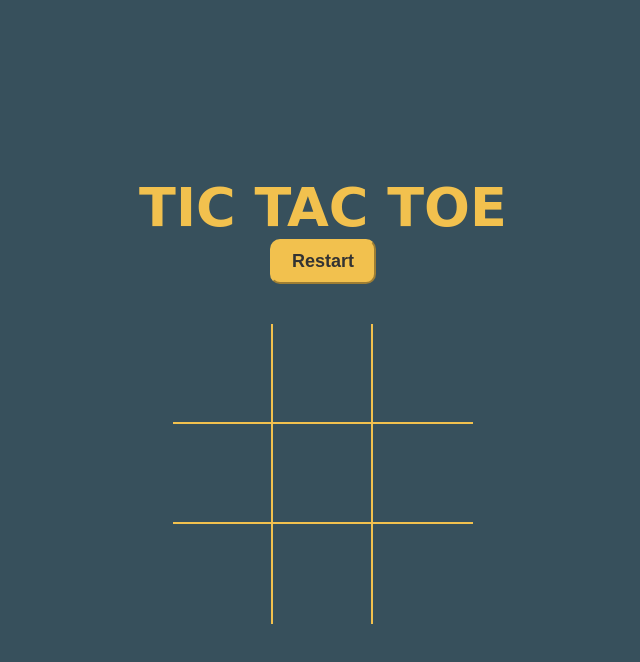
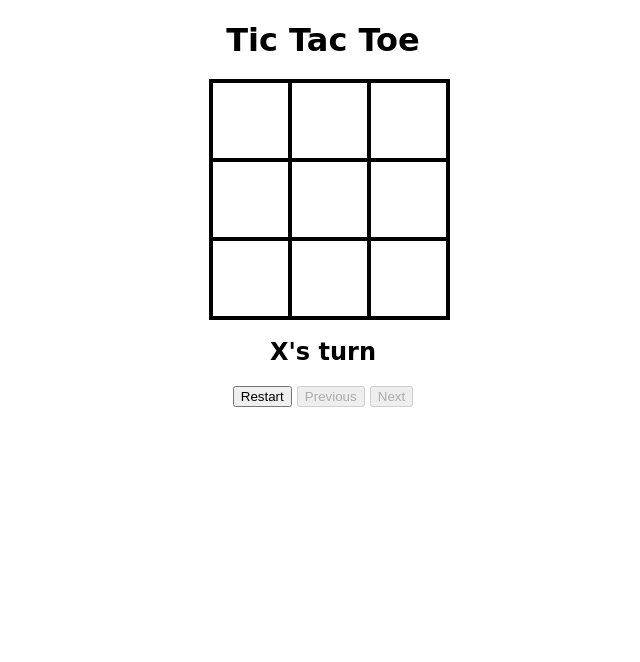
Before and after one commit to codewithichi/Tic-Tac-Toe, a plain HTML site: page index.html in a window 1280 px wide. Shown: the whole page, without its empty margins (317-957 px from the left). Drawn offline with Linux system fonts and the light colour scheme; a web font is replaced by a local one.

Commit message:
Made Tic Tac Toe Game

```diff
--- a/index.html
+++ b/index.html
@@ -4,30 +4,29 @@
     <meta charset="UTF-8">
     <meta http-equiv="X-UA-Compatible" content="IE=edge">
     <meta name="viewport" content="width=device-width, initial-scale=1.0">
-    <title>Tic Tac Toe</title>
+    <title>Document</title>
     <link rel="stylesheet" href="style.css">
-    <link rel="preconnect" href="https://fonts.googleapis.com">
-    <link rel="preconnect" href="https://fonts.gstatic.com" crossorigin="">
-    <link href="https://fonts.googleapis.com/css2?family=Finger+Paint&display=swap" rel="stylesheet">
 </head>
 <body>
-    <div class="container">
-        <h1 id="playerText">Tic Tac Toe</h1>
+    <div id="gameContainer">
+        <h1>Tic Tac Toe</h1>
+        <div id="cellContainer">
+            <div cellIndex="0" class="cell"></div>
+            <div cellIndex="1" class="cell"></div>
+            <div cellIndex="2" class="cell"></div>
+            <div cellIndex="3" class="cell"></div>
+            <div cellIndex="4" class="cell"></div>
+            <div cellIndex="5" class="cell"></div>
+            <div cellIndex="6" class="cell"></div>
+            <div cellIndex="7" class="cell"></div>
+            <div cellIndex="8" class="cell"></div>
+        </div>
+        <h2 id="statusText"></h2>
         <button id="restartBtn">Restart</button>
+        <button id="previousBtn" disabled>Previous</button>
+        <button id="nextBtn" disabled>Next</button>
 
-        <div id="gameboard">
-            <div class="box" id="0"></div>
-            <div class="box" id="1"></div>
-            <div class="box" id="2"></div>
-            <div class="box" id="3"></div>
-            <div class="box" id="4"></div>
-            <div class="box" id="5"></div>
-            <div class="box" id="6"></div>
-            <div class="box" id="7"></div>
-            <div class="box" id="8"></div>
-        </div>
     </div>
-
-    <script src="/index.js"></script>
+    <script src="index.js"></script>
 </body>
 </html>
--- a/index.js
+++ b/index.js
@@ -1,72 +1,152 @@
-let playerText = document.getElementById('playerText')
-let restartBtn = document.getElementById('restartBtn')
-let boxes = Array.from(document.getElementsByClassName('box'))
+const cells = document.querySelectorAll(".cell");
+const statusText = document.querySelector("#statusText");
+const restartBtn = document.querySelector("#restartBtn");
+const previousBtn = document.querySelector("#previousBtn");
+const nextBtn = document.querySelector("#nextBtn");
+const winConditions = [
+    [0, 1, 2],
+    [3, 4, 5],
+    [6, 7, 8],
+    [0, 3, 6],
+    [1, 4, 7],
+    [2, 5, 8],
+    [0, 4, 8],
+    [2, 4, 6]
+];
+let options = ["", "", "", "", "", "", "", "", ""];
+let currentPlayer = "X";
+let running = false;
+let moveHistory = [];
+let currentMoveIndex = -1;
 
-let winnerIndicator = getComputedStyle(document.body).getPropertyValue('--winning-blocks')
+initializeGame();
 
-const O_TEXT = "O"
-const X_TEXT = "X"
-let currentPlayer = X_TEXT
-let spaces = Array(9).fill(null)
-
-const startGame = () => {
-    boxes.forEach(box => box.addEventListener('click', boxClicked))
+function initializeGame() {
+    cells.forEach(cell => cell.addEventListener("click", cellClicked));
+    restartBtn.addEventListener("click", restartGame);
+    previousBtn.addEventListener("click", showPreviousMove);
+    nextBtn.addEventListener("click", showNextMove);
+    statusText.textContent = `${currentPlayer}'s turn`;
+    running = true;
+    resetMoveHistory();
+    updateMoveHistory();
 }
 
-function boxClicked(e) {
-    const id = e.target.id
+function cellClicked() {
+    const cellIndex = this.getAttribute("cellIndex");
 
-    if(!spaces[id]){
-        spaces[id] = currentPlayer
-        e.target.innerText = currentPlayer
+    if (options[cellIndex] !== "" || !running) {
+        return;
+    }
 
-        if(playerHasWon() !==false){
-            playerText.innerHTML = `${currentPlayer} has won!`
-            let winning_blocks = playerHasWon()
+    updateCell(this, cellIndex);
+    checkWinner();
+    updateMoveHistory();
+}
 
-            winning_blocks.map( box => boxes[box].style.backgroundColor=winnerIndicator)
-            return
+function updateCell(cell, index) {
+    options[index] = currentPlayer;
+    cell.textContent = currentPlayer;
+}
+
+function changePlayer() {
+    currentPlayer = currentPlayer === "X" ? "O" : "X";
+    statusText.textContent = `${currentPlayer}'s turn`;
+}
+
+function checkWinner() {
+    let roundWon = false;
+
+    for (let i = 0; i < winConditions.length; i++) {
+        const condition = winConditions[i];
+        const cellA = options[condition[0]];
+        const cellB = options[condition[1]];
+        const cellC = options[condition[2]];
+
+        if (cellA === "" || cellB === "" || cellC === "") {
+            continue;
         }
+        if (cellA === cellB && cellB === cellC) {
+            roundWon = true;
+            break;
+        }
+    }
 
-        currentPlayer = currentPlayer == X_TEXT ? O_TEXT : X_TEXT
+    if (roundWon) {
+        statusText.textContent = `${currentPlayer} wins!`;
+        running = false;
+    } else if (!options.includes("")) {
+        statusText.textContent = `Draw!`;
+        running = false;
+    } else {
+        changePlayer();
     }
 }
 
-const winningCombos = [
-    [0,1,2],
-    [3,4,5],
-    [6,7,8],
-    [0,3,6],
-    [1,4,7],
-    [2,5,8],
-    [0,4,8],
-    [2,4,6]
-]
-
-function playerHasWon() {
-    for (const condition of winningCombos) {
-        let [a, b, c] = condition
-
-        if(spaces[a] && (spaces[a] == spaces[b] && spaces[a] == spaces[c])) {
-            return [a,b,c]
-        }
-    }
-    return false
+function restartGame() {
+    currentPlayer = "X";
+    options = ["", "", "", "", "", "", "", "", ""];
+    statusText.textContent = `${currentPlayer}'s turn`;
+    cells.forEach(cell => (cell.textContent = ""));
+    running = true;
+    resetMoveHistory();
+    updateMoveHistory();
 }
 
-restartBtn.addEventListener('click', restart)
-
-function restart() {
-    spaces.fill(null)
-
-    boxes.forEach( box => {
-        box.innerText = ''
-        box.style.backgroundColor=''
-    })
-
-    playerText.innerHTML = 'Tic Tac Toe'
-
-    currentPlayer = X_TEXT
+function resetMoveHistory() {
+    moveHistory = [];
+    currentMoveIndex = -1;
+    previousBtn.disabled = true;
+    nextBtn.disabled = true;
 }
 
-startGame()
+function updateMoveHistory() {
+    const move = [...options];
+    moveHistory.push(move);
+    currentMoveIndex = moveHistory.length - 1;
+
+    if (moveHistory.length > 1) {
+        previousBtn.disabled = false;
+    }
+
+    if (currentMoveIndex < moveHistory.length - 1) {
+        nextBtn.disabled = false;
+    }
+}
+
+function showPreviousMove() {
+    if (currentMoveIndex > 0) {
+        currentMoveIndex--;
+        const previousMove = moveHistory[currentMoveIndex];
+        updateBoard(previousMove);
+    }
+
+    if (currentMoveIndex === 0) {
+        previousBtn.disabled = true;
+    }
+
+    nextBtn.disabled = false;
+}
+
+function showNextMove() {
+    if (currentMoveIndex < moveHistory.length - 1) {
+        currentMoveIndex++;
+        const nextMove = moveHistory[currentMoveIndex];
+        updateBoard(nextMove);
+    }
+
+    if (currentMoveIndex === moveHistory.length - 1) {
+        nextBtn.disabled = true;
+    }
+
+    previousBtn.disabled = false;
+}
+
+function updateBoard(move) {
+    options = move;
+    cells.forEach((cell, index) => {
+        cell.textContent = move[index];
+    });
+}
+
+restartGame();
--- a/style.css
+++ b/style.css
@@ -1,67 +1,19 @@
-*{
-    padding: 0;
-    margin: 0;
-    box-sizing: border-box;
+.cell{
+    width: 75px;
+    height: 75px;
+    border: 2px solid;
+    box-shadow: 0 0 0 2px;
+    line-height: 75px;
+    font-size: 50px;
+    cursor: pointer;
 }
-
-:root {
-    --orange: #F2C14E;
-    --winning-blocks: #2d414b;
+#gameContainer{
+    font-family: "Permanent Marker", cursive;
+    text-align: center;
 }
-
-body {
-    color: var(--orange);
-    font-family: 'Finger Paint', cursive;
+#cellContainer{
+    display: grid;
+    grid-template-columns: repeat(3, auto);
+    width: 225px;
+    margin: auto;
 }
-h1 {
-    font-size: 54px;
-    text-transform: uppercase;
-}
-
-.container {
-    padding: 40px;
-    height: 100vh;
-    display: flex;
-    justify-content: center;
-    align-items: center;
-    flex-direction: column;
-    background-color: #37505C;
-}
-
-#gameboard {
-    width: 300px;
-    display: flex;
-    flex-wrap: wrap;
-    margin-top: 40px;
-}
-.box {
-    height: 100px;
-    width: 100px;
-    display: flex;
-    align-items: center;
-    justify-content: center;
-    color: var(--orange);
-    font-size: 120px;
-    border-right: 2px solid;
-    border-bottom: 2px solid;
-}
-.box:nth-child(3n) {
-    border-right: none;
-}
-.box:nth-child(6) ~ .box {
-    border-bottom: none;
-}
-button {
-    padding: 10px 20px;
-    border-radius: 10px;
-    background-color: var(--orange);
-    color: #333;
-    border-color: var(--orange);
-    font-size: 18px;
-    transition: 200ms transform;
-    font-weight: 600;
-}
-button:hover {
-    cursor: pointer;
-    transform: translateY(-2px);
-}
```
